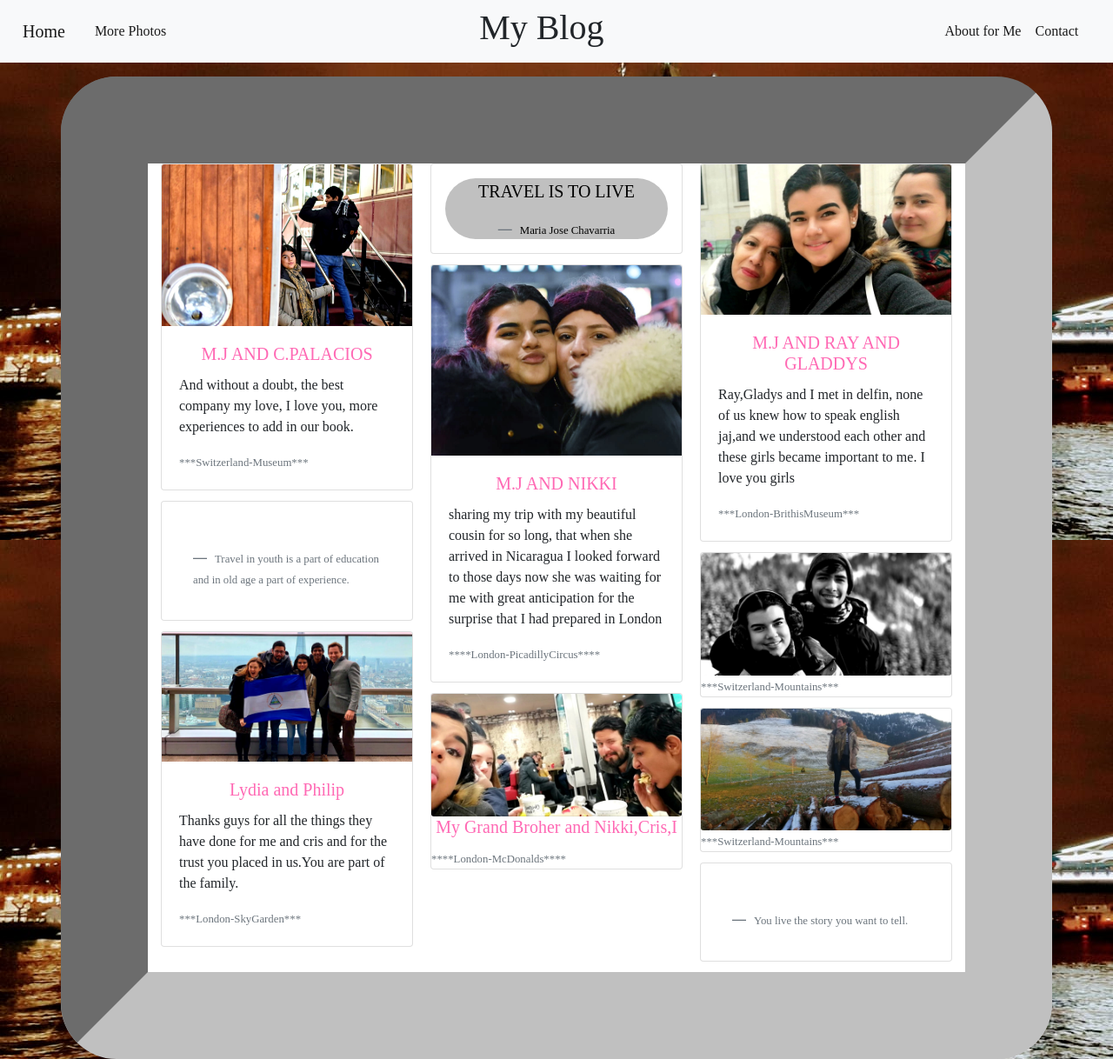
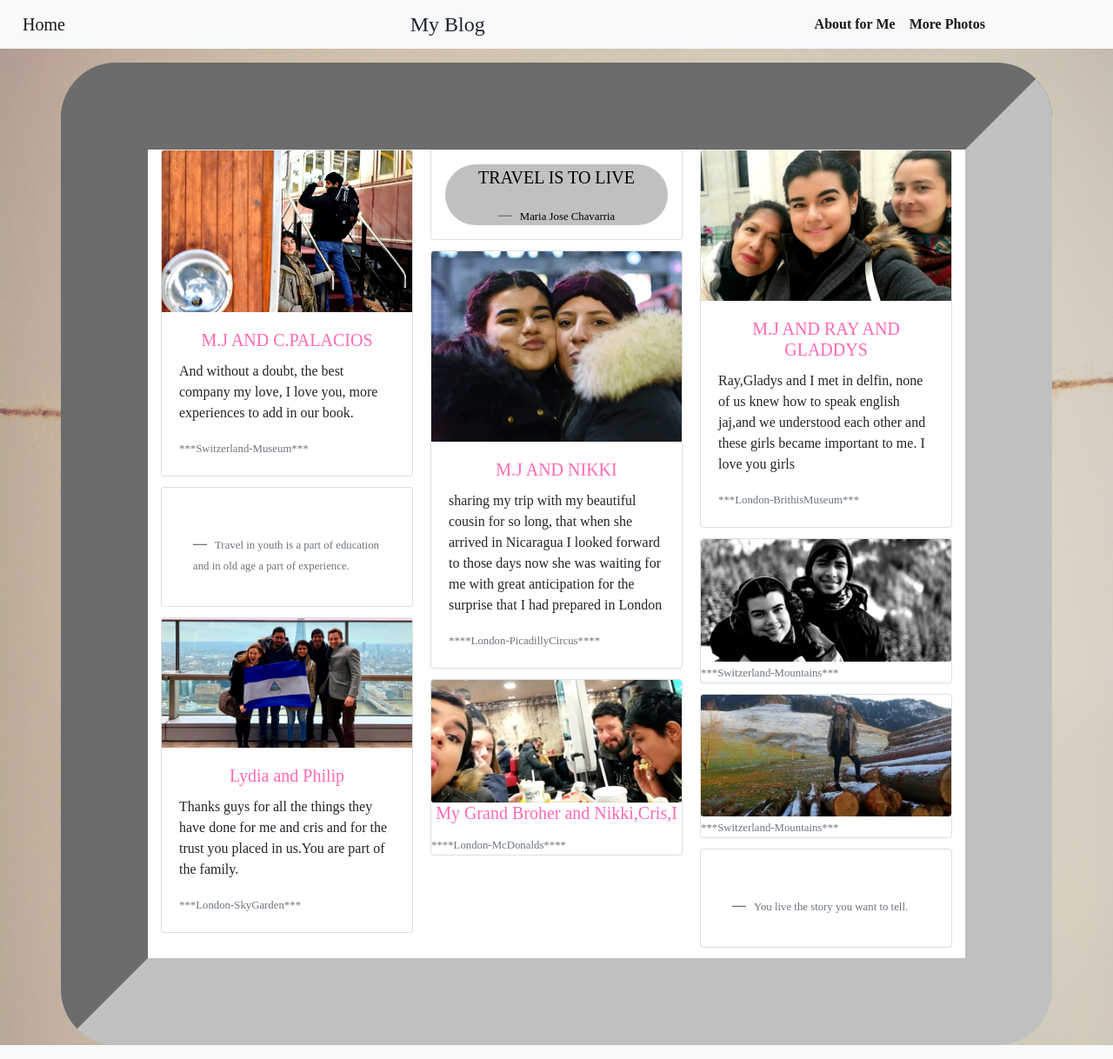
Before and after one commit to marita30/Pruebas-en-HTML, a PHP site: page /index.html in a window 1280 px wide. Shown: the whole page at 87% size. Run offline with PHP 8.4, Linux system fonts and the light colour scheme; some libraries are stand-ins or nearby versions.

Commit message:
More style

```diff
--- a/css/estilo.css
+++ b/css/estilo.css
@@ -40,8 +40,10 @@
 
 */
 body{
-	background-image: url(../img/lon.jpeg);
+	background-image: url(../img/test1.jpg);
 	background-color: white;
+	background-repeat: no-repeat;
+	background-size: 80em 100em;
 }
 
 /******* diseño del narv **********/
--- a/index.html
+++ b/index.html
@@ -19,22 +19,13 @@
      </button>
 
       <div class="collapse navbar-collapse" id="navbarNavAltMarkup">
-
-         <div class="navbar-nav">
-              <a class="nav-item nav-link active" style="" href="#">More Photos <span class="sr-only">(current)</span></a>
+          <div class="navbar-nav" style="font-weight: bold; width: 65em;">
+              <h4 style="margin: auto;">My Blog</h4>
+          <div class="navbar-nav">
+            <a class="nav-item nav-link active" style="" href="#">About for Me <span class="sr-only">(current)</span></a>
+            <a class="nav-item nav-link active" style="" href="#">More Photos <span class="sr-only">(current)</span></a>
          </div>
-
-          <div class="navbar-nav" style="margin-left: 22em; margin-right: 24em; font-weight: bold;">
-              <h1>My Blog</h1>
           </div>
-
-           <div class="navbar-nav">
-              <a class="nav-item nav-link active" style="" href="#">About for Me <span class="sr-only">(current)</span></a>
-           </div>
-
-            <div class="navbar-nav">
-               <a class="nav-item nav-link active" style="" href="#">Contact <span class="sr-only">(current)</span></a>
-            </div>
 
        </div>
 </nav>
```
Also changed, not shown: img/test1.jpg (added), 2 other files.
